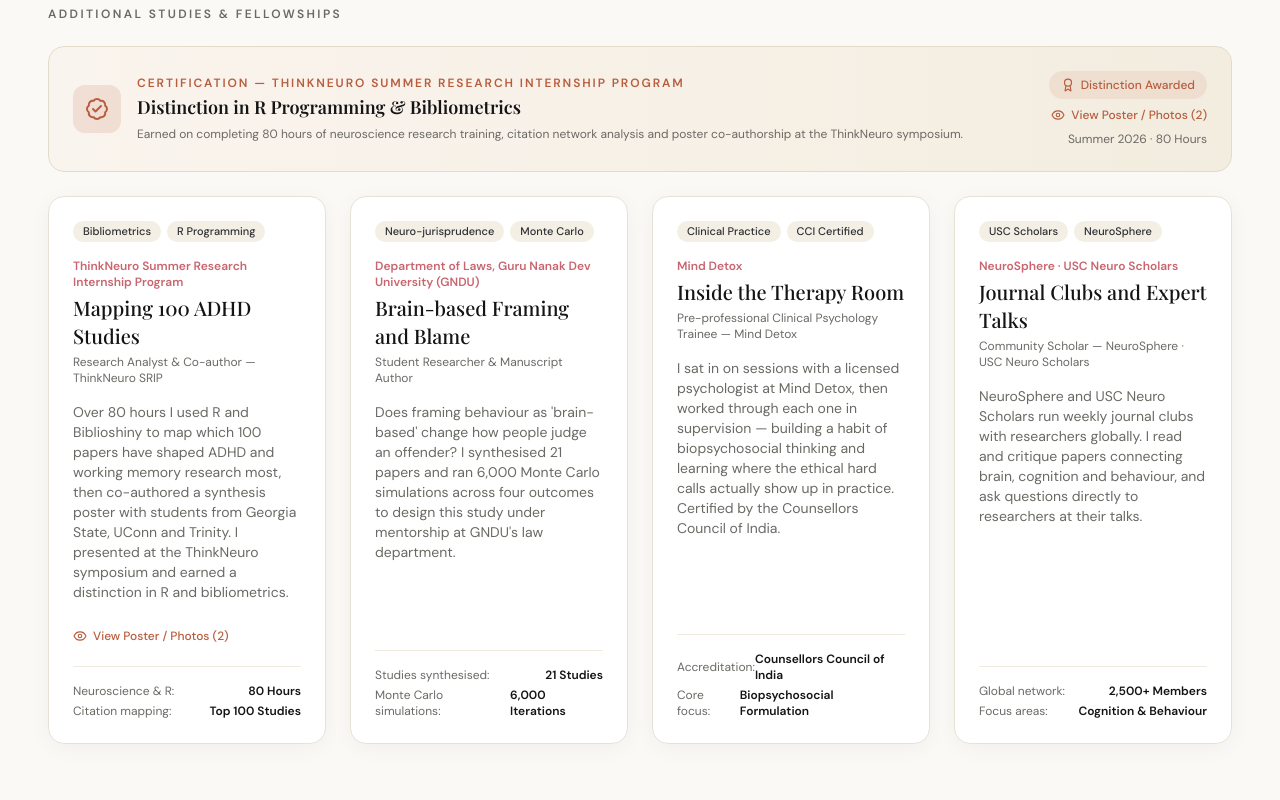
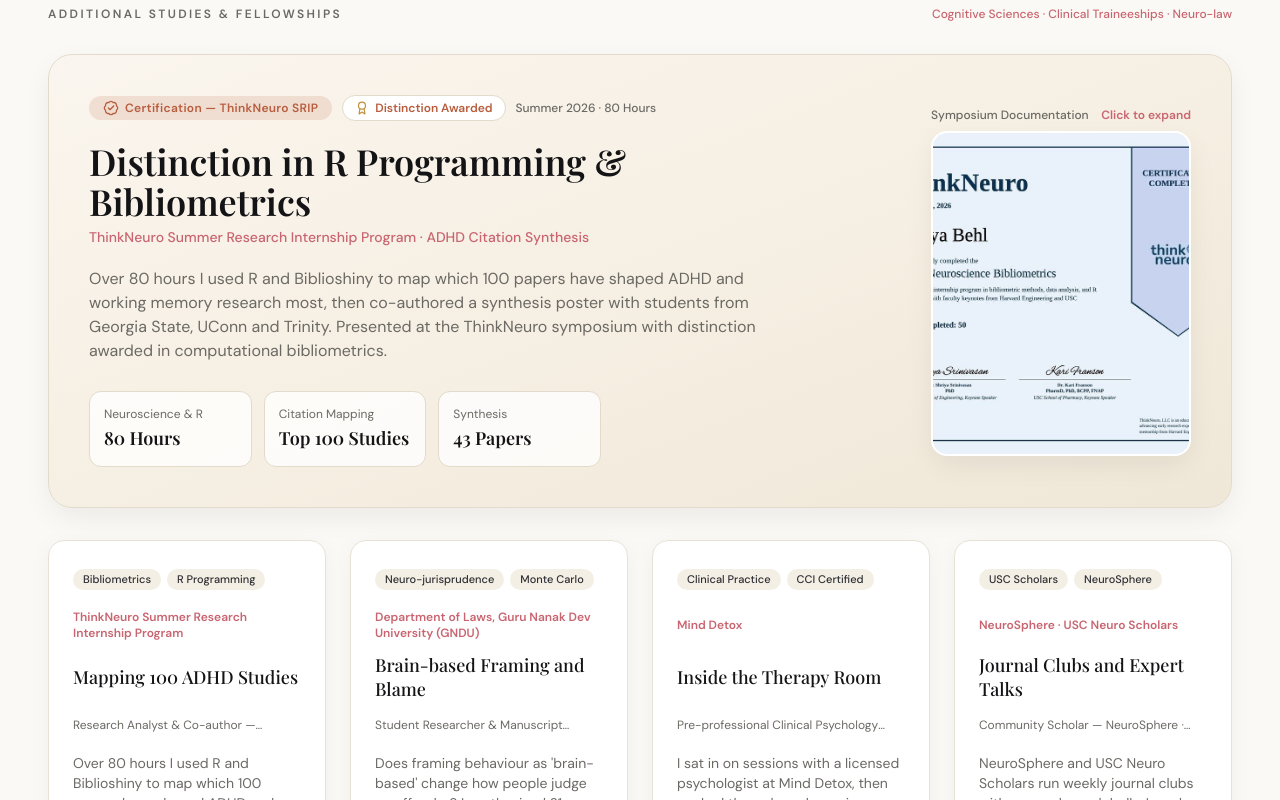
Before and after one commit to anshu762/Deetya-portfolio, a Next.js app: page / in a window 1280 px wide. Shown: the part 2920-3720 px from the top of the page. Built offline with nearby package versions, Linux system fonts and the light colour scheme.

Commit message:
feat: upgrade ThinkNeuro certification to visual showcase with poster preview, align all research cards with uniform baselines

```diff
--- a/src/components/sections/ResearchSection.tsx
+++ b/src/components/sections/ResearchSection.tsx
@@ -146,66 +146,117 @@ export default function ResearchSection() {
         )}
 
         {/* Secondary Research Initiatives Grid */}
-        <div className="space-y-6">
+        <div className="space-y-8">
+          <div className="flex items-center justify-between">
             <h4 className="text-xs font-sans uppercase tracking-[0.2em] text-ink-muted dark:text-zinc-400 font-semibold">
-            Additional Studies & Fellowships
+              Additional Studies &amp; Fellowships
             </h4>
+            <span className="text-xs font-sans text-accent-rose font-medium hidden sm:inline-block">
+              Cognitive Sciences &middot; Clinical Traineeships &middot; Neuro-law
+            </span>
+          </div>
 
-          {/* ThinkNeuro Certification Banner */}
+          {/* ThinkNeuro Featured Certification Showcase */}
           <motion.div
             initial={{ opacity: 0, y: 16 }}
             whileInView={{ opacity: 1, y: 0 }}
             viewport={{ once: true }}
             transition={{ duration: 0.5 }}
-            className="flex flex-col sm:flex-row sm:items-center justify-between gap-4 p-5 sm:p-6 rounded-2xl bg-gradient-to-r from-[#FAF4EE] to-[#F3EDE0] dark:from-[#1C1A14] dark:to-[#1A1C22] border border-[#E2DBCB] dark:border-[#333340]"
+            className="rounded-3xl bg-gradient-to-br from-[#FAF5EE] via-[#F6EFE3] to-[#EFE7D7] dark:from-[#181820] dark:via-[#1A1A22] dark:to-[#16161D] border border-[#E2DBCB] dark:border-[#333340] p-6 sm:p-8 md:p-10 shadow-card overflow-hidden"
           >
-            <div className="flex items-start sm:items-center gap-4">
-              <div className="p-3 rounded-xl bg-accent-terracotta/15 dark:bg-accent-terracotta/20 text-accent-terracotta shrink-0">
-                <BadgeCheck className="w-6 h-6" />
+            <div className="grid grid-cols-1 lg:grid-cols-12 gap-8 items-center">
+              {/* Left Column: Certification details */}
+              <div className="lg:col-span-8 space-y-5">
+                <div className="flex flex-wrap items-center gap-2.5">
+                  <span className="inline-flex items-center gap-1.5 px-3.5 py-1 rounded-full bg-accent-terracotta/15 dark:bg-accent-terracotta/25 text-accent-terracotta dark:text-amber-300 text-xs font-sans font-semibold tracking-wide">
+                    <BadgeCheck className="w-4 h-4" /> Certification &mdash; ThinkNeuro SRIP
+                  </span>
+                  <span className="inline-flex items-center gap-1.5 px-3 py-1 rounded-full bg-white dark:bg-[#22222C] border border-[#E2DBCB] dark:border-[#333342] text-xs font-sans font-semibold text-accent-terracotta dark:text-amber-300 shadow-2xs">
+                    <Award className="w-3.5 h-3.5 text-accent-amber" /> Distinction Awarded
+                  </span>
+                  <span className="text-xs font-sans text-ink-muted dark:text-zinc-400 font-medium">
+                    Summer 2026 &middot; 80 Hours
+                  </span>
                 </div>
-              <div>
-                <p className="text-xs font-sans uppercase tracking-[0.16em] text-accent-terracotta dark:text-amber-400 font-semibold mb-0.5">
-                  Certification &mdash; ThinkNeuro Summer Research Internship Program
-                </p>
-                <h5 className="text-base sm:text-lg font-serif font-semibold text-ink-900 dark:text-white leading-snug">
+
+                <div className="space-y-1.5">
+                  <h4 className="text-2xl sm:text-3xl md:text-4xl font-serif font-semibold text-ink-900 dark:text-white leading-snug">
                     Distinction in R Programming &amp; Bibliometrics
-                </h5>
-                <p className="text-xs text-ink-muted dark:text-zinc-300 mt-1 leading-relaxed">
-                  Earned on completing 80 hours of neuroscience research training, citation network analysis and poster co-authorship at the ThinkNeuro symposium.
+                  </h4>
+                  <p className="text-xs sm:text-sm font-sans font-medium text-accent-rose">
+                    ThinkNeuro Summer Research Internship Program &middot; ADHD Citation Synthesis
                   </p>
                 </div>
+
+                <p className="text-sm sm:text-base text-ink-muted dark:text-zinc-200 leading-[1.75] max-w-2xl">
+                  Over 80 hours I used R and Biblioshiny to map which 100 papers have shaped ADHD and working memory research most, then co-authored a synthesis poster with students from Georgia State, UConn and Trinity. Presented at the ThinkNeuro symposium with distinction awarded in computational bibliometrics.
+                </p>
+
+                {/* Highlights row */}
+                <div className="grid grid-cols-3 gap-3 pt-2 max-w-lg">
+                  <div className="p-3.5 rounded-xl bg-white/80 dark:bg-[#202028] border border-[#E2DBCB] dark:border-[#2D2D38]">
+                    <div className="text-xs font-sans text-ink-muted dark:text-zinc-400 mb-0.5">Neuroscience &amp; R</div>
+                    <div className="text-base sm:text-lg font-serif font-semibold text-ink-900 dark:text-white">80 Hours</div>
                   </div>
-            <div className="flex flex-col items-start sm:items-end gap-2 shrink-0">
-              <span className="inline-flex items-center gap-1.5 px-3 py-1.5 rounded-full bg-accent-terracotta/10 dark:bg-accent-terracotta/15 text-accent-terracotta dark:text-amber-300 text-xs font-sans font-medium whitespace-nowrap">
-                <Award className="w-3.5 h-3.5" /> Distinction Awarded
-              </span>
-              <button
-                type="button"
+                  <div className="p-3.5 rounded-xl bg-white/80 dark:bg-[#202028] border border-[#E2DBCB] dark:border-[#2D2D38]">
+                    <div className="text-xs font-sans text-ink-muted dark:text-zinc-400 mb-0.5">Citation Mapping</div>
+                    <div className="text-base sm:text-lg font-serif font-semibold text-ink-900 dark:text-white">Top 100 Studies</div>
+                  </div>
+                  <div className="p-3.5 rounded-xl bg-white/80 dark:bg-[#202028] border border-[#E2DBCB] dark:border-[#2D2D38]">
+                    <div className="text-xs font-sans text-ink-muted dark:text-zinc-400 mb-0.5">Synthesis</div>
+                    <div className="text-base sm:text-lg font-serif font-semibold text-ink-900 dark:text-white">43 Papers</div>
+                  </div>
+                </div>
+              </div>
+
+              {/* Right Column: Visual Poster Images (with click-to-expand lightbox preview) */}
+              <div className="lg:col-span-4 flex flex-col items-center lg:items-end space-y-2">
+                <div className="flex items-center justify-between w-full max-w-[260px] text-xs font-sans text-ink-muted dark:text-zinc-400 font-medium">
+                  <span>Symposium Documentation</span>
+                  <span className="text-accent-rose text-xs font-semibold">Click to expand</span>
+                </div>
+
+                <div
                   onClick={() =>
                     openLightbox(
                       [
                         {
                           src: "/images/projects/thinkneuro-1.jpg",
-                        title: "ThinkNeuro Research Symposium Poster",
+                          title: "ThinkNeuro Research Symposium Poster — Part 1",
                         },
                         {
                           src: "/images/projects/thinkneuro-2.jpg",
-                        title: "ThinkNeuro Research Presentation",
+                          title: "ThinkNeuro Research Symposium Presentation — Part 2",
                         },
                       ],
                       0
                     )
                   }
-                className="inline-flex items-center gap-1.5 text-xs font-sans font-medium text-accent-terracotta dark:text-amber-400 hover:underline cursor-pointer"
+                  data-cursor="view"
+                  className="group relative w-full max-w-[260px] aspect-[4/5] rounded-2xl overflow-hidden cursor-pointer shadow-card border-2 border-white dark:border-[#30303C] bg-white dark:bg-zinc-900"
                 >
-                <Eye className="w-3.5 h-3.5" /> View Poster / Photos (2)
-              </button>
-              <span className="text-xs font-sans text-ink-muted dark:text-zinc-400">
-                Summer 2026 &middot; 80 Hours
+                  <Image
+                    src="/images/projects/thinkneuro-1.jpg"
+                    alt="ThinkNeuro Research Symposium Poster"
+                    fill
+                    sizes="280px"
+                    className="object-cover object-top group-hover:scale-105 transition-transform duration-500"
+                  />
+                  <div className="absolute inset-0 bg-black/40 opacity-0 group-hover:opacity-100 transition-opacity flex flex-col items-center justify-center gap-1.5 p-4 text-center">
+                    <span className="px-3.5 py-1.5 rounded-full bg-white text-xs font-sans font-medium text-ink-900 flex items-center gap-1.5 shadow-md">
+                      <Eye className="w-3.5 h-3.5" /> View Poster (2)
+                    </span>
+                    <span className="text-[11px] text-white/90 font-sans">
+                      Click to inspect high-res poster
                     </span>
                   </div>
+                </div>
+              </div>
+            </div>
           </motion.div>
-          <div className="grid grid-cols-1 sm:grid-cols-2 lg:grid-cols-4 gap-6">
+
+          {/* 4 Research Initiative Cards with Mathematically Aligned Baselines */}
+          <div className="grid grid-cols-1 sm:grid-cols-2 lg:grid-cols-4 gap-6 items-stretch">
             {otherResearch.map((item, idx) => (
               <motion.div
                 key={item.id}
@@ -213,60 +264,56 @@ export default function ResearchSection() {
                 whileInView={{ opacity: 1, y: 0 }}
                 viewport={{ once: true }}
                 transition={{ duration: 0.5, delay: idx * 0.1 }}
-                className="flex flex-col justify-between p-6 rounded-2xl bg-white dark:bg-[#16161B] border border-[#E7E2D6] dark:border-[#2E2E38] shadow-soft hover:shadow-card transition-all"
+                className="h-full flex flex-col justify-between p-6 rounded-2xl bg-white dark:bg-[#16161B] border border-[#E7E2D6] dark:border-[#2E2E38] shadow-soft hover:shadow-card transition-all"
               >
-                <div className="space-y-4">
-                  <div className="flex flex-wrap gap-1.5">
+                <div className="flex flex-col flex-1">
+                  {/* Uniform Tags Container (28px height) */}
+                  <div className="h-7 flex items-center gap-1.5 overflow-hidden mb-3">
                     {item.tags.slice(0, 2).map((tag) => (
                       <span
                         key={tag}
-                        className="text-[11px] font-sans font-medium px-2.5 py-0.5 rounded-full bg-[#F4EFE5] dark:bg-[#22222A] text-ink-700 dark:text-zinc-200"
+                        className="text-[11px] font-sans font-medium px-2.5 py-0.5 rounded-full bg-[#F4EFE5] dark:bg-[#22222A] text-ink-700 dark:text-zinc-200 whitespace-nowrap"
                       >
                         {tag}
                       </span>
                     ))}
                   </div>
 
-                  <div>
-                    <p className="text-xs font-sans font-semibold text-accent-rose mb-1">
+                  {/* Uniform Organization Header (40px height) */}
+                  <div className="h-10 flex items-center mb-1">
+                    <p className="text-xs font-sans font-semibold text-accent-rose line-clamp-2 leading-snug">
                       {item.organization || item.periodOrGrade}
                     </p>
-                    <h4 className="text-lg sm:text-xl font-serif font-medium text-ink-900 dark:text-white">
+                  </div>
+
+                  {/* Uniform Title (56px height) */}
+                  <div className="h-14 flex items-center mb-1">
+                    <h4 className="text-lg font-serif font-medium text-ink-900 dark:text-white line-clamp-2 leading-snug">
                       {item.title}
                     </h4>
-                    <p className="text-xs text-ink-muted dark:text-zinc-400 mt-1">{item.role}</p>
                   </div>
 
-                  <p className="text-xs sm:text-sm text-ink-muted dark:text-zinc-200 leading-[1.7]">
+                  {/* Uniform Role (32px height) */}
+                  <div className="h-8 flex items-center mb-3">
+                    <p className="text-xs text-ink-muted dark:text-zinc-400 line-clamp-1">
+                      {item.role}
+                    </p>
+                  </div>
+
+                  {/* Uniform Description (min 88px) */}
+                  <div className="min-h-[88px] flex-1">
+                    <p className="text-xs sm:text-sm text-ink-muted dark:text-zinc-200 leading-[1.7] line-clamp-4">
                       {item.description}
                     </p>
-
-                  {/* ThinkNeuro Images trigger if present */}
-                  {item.images && item.images.length > 0 && (
-                    <div className="pt-2">
-                      <button
-                        onClick={() =>
-                          openLightbox(
-                            item.images?.map((src) => ({
-                              src,
-                              title: `${item.title} Presentation`,
-                            })) || [],
-                            0
-                          )
-                        }
-                        className="inline-flex items-center gap-1.5 text-xs font-sans font-medium text-accent-terracotta dark:text-amber-400 hover:underline"
-                      >
-                        <Eye className="w-3.5 h-3.5" /> View Poster / Photos (2)
-                      </button>
                   </div>
-                  )}
                 </div>
 
-                <div className="pt-4 mt-4 border-t border-[#F0EAE0] dark:border-[#282834] space-y-1">
+                {/* Pinned Bottom Stats Row */}
+                <div className="pt-4 mt-5 border-t border-[#F0EAE0] dark:border-[#282834] space-y-1.5">
                   {item.keyStats.slice(0, 2).map((stat, i) => (
-                    <div key={i} className="flex justify-between items-center text-xs">
-                      <span className="text-ink-muted dark:text-zinc-400">{stat.label}:</span>
-                      <span className="font-sans font-semibold text-ink-900 dark:text-white">
+                    <div key={i} className="h-5 flex justify-between items-center text-xs">
+                      <span className="text-ink-muted dark:text-zinc-400 truncate pr-2">{stat.label}:</span>
+                      <span className="font-sans font-semibold text-ink-900 dark:text-white shrink-0">
                         {stat.value}
                       </span>
                     </div>
```
Lines whose indentation alone changed are shown as unchanged.
